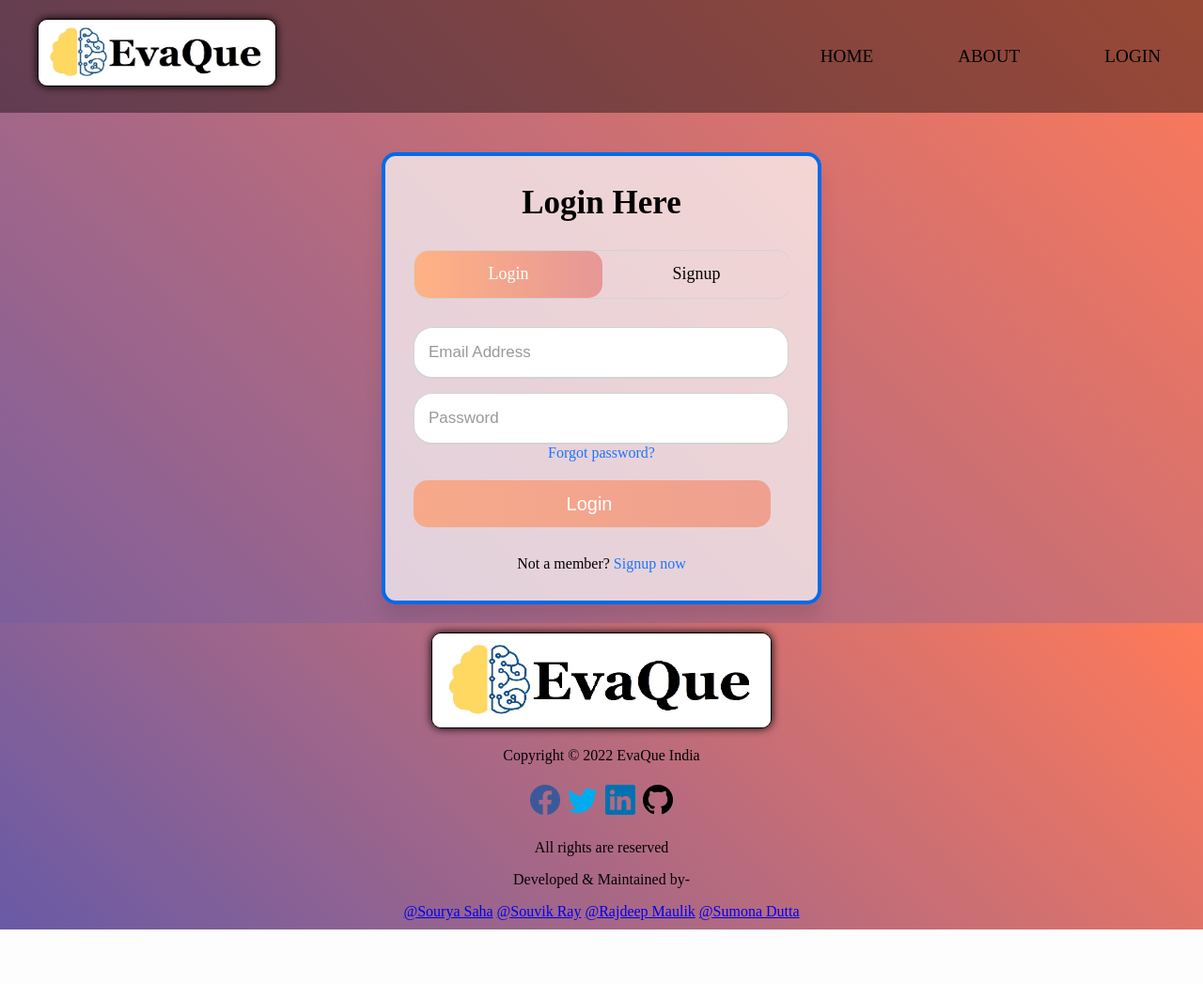
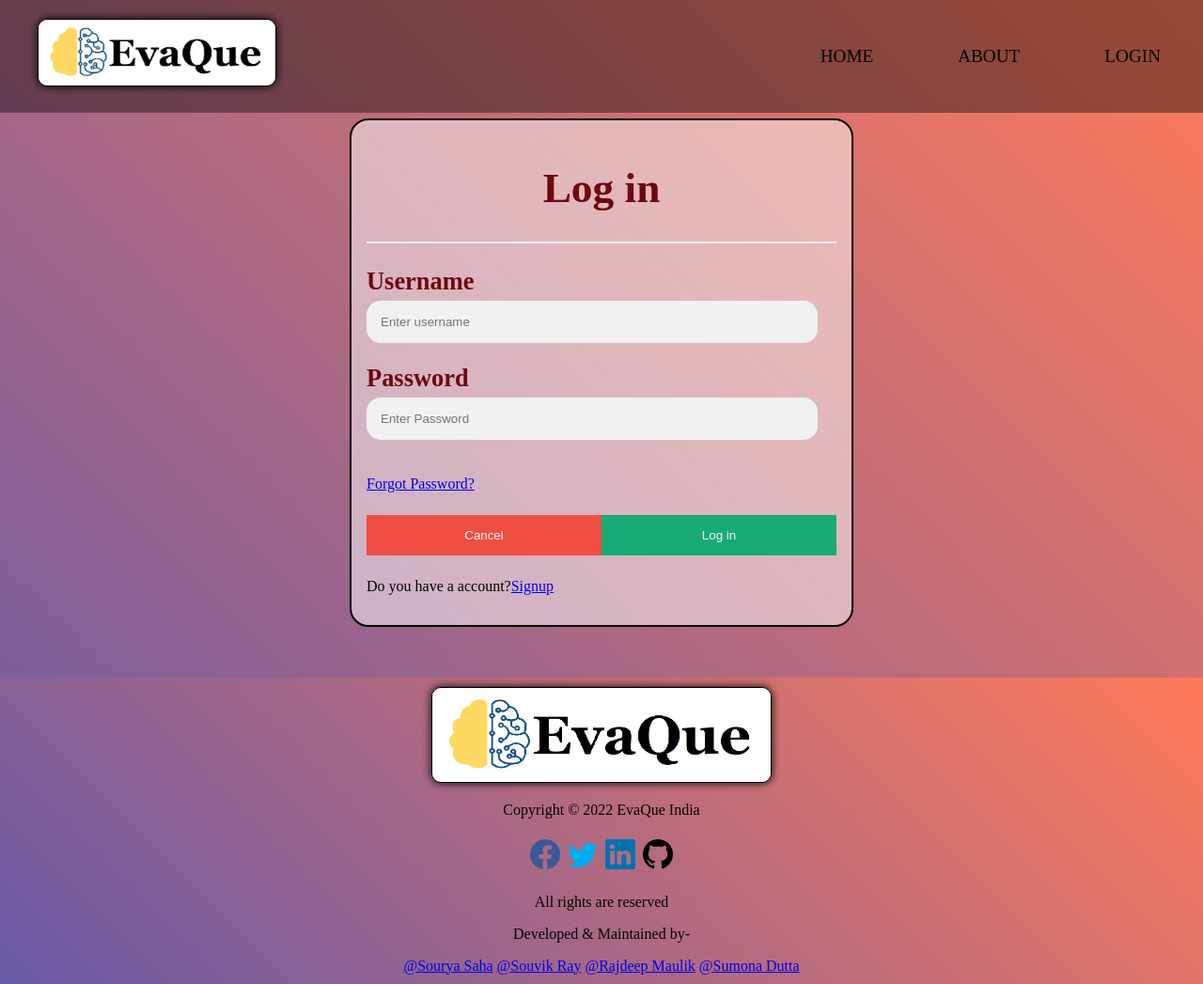
Before and after one commit to Rajdeep-1508/EvaQue, a Django app: page /login in a window 1280 px wide. Shown: the whole page at 94% size. Before the commit the page ends 989 px from the top, so only its background shows below. Run offline with Django 4.2, Linux system fonts and the light colour scheme.

Commit message:
Developed the Login Logout Page Without any Email Validation.. Later more to come

```diff
--- a/evaque/authentication/urls.py
+++ b/evaque/authentication/urls.py
@@ -5,5 +5,8 @@ from . import views
 urlpatterns = [
     path('',views.homePage,name="home"),
     path('about',views.about,name="about"),
-    path('login',views.login,name="login")
+    path('login',views.signin,name="login"),
+    path('signup',views.signup,name="signup"),
+    path("logout",views.signout,name="logout"),
+    path("beginner-form",views.begForm,name="begform")
 ]
--- a/evaque/authentication/views.py
+++ b/evaque/authentication/views.py
@@ -1,8 +1,8 @@
-from django.shortcuts import render
+from django.shortcuts import redirect, render
 from django.http import HttpResponse
 from django.contrib.auth.models import User
 from django.contrib import messages
-from django.contrib.auth import authenticate,login,logout
+from django.contrib.auth import authenticate, login, logout
 
 
 # Create your views here.
@@ -15,6 +15,50 @@ def about(request):
     data = {'page':"About"}
     return render(request,"authentication/about.html",data)
 
-def login(request):
+def signin(request):
     data = {'page':"Login"}
+    if request.method == "POST":
+        username = request.POST['username']
+        #emailid = request.POST['email']
+        pass1 = request.POST['pass1']
+
+        user = authenticate(username=username,password=pass1)
+
+        if user is not None:
+            login(request,user)
+            fname = user.first_name
+            return render(request,"authentication/index.html",{'fname':fname})
+
+        else:
+            messages.error(request,"Bad Credentials")
+            return redirect('home')
+
+
     return render(request,"authentication/login.html",data)
+
+def signup(request):
+    data = {'page':"SignUp"}
+    if request.method == "POST":
+        username = request.POST['username']
+        firstname = request.POST['firstname']
+        emailid = request.POST['email']
+        pass1 = request.POST['pass1']
+        pass2 = request.POST['pass2']
+
+        myuser = User.objects.create_user(username,emailid,pass1)
+        myuser.first_name = firstname
+
+        myuser.save()
+
+        messages.success(request,"Your account has been successfully Created")
+        return redirect('login')
+
+    return render(request,"authentication/signup.html",data)
+
+def signout(request):
+    logout(request)
+    messages.success(request,"Logged Out Successfully")
+    return redirect('home')
+
+def begForm(request):
+    return render(request,"authentication/form.html")
--- a/evaque/static/style.css
+++ b/evaque/static/style.css
@@ -12,7 +12,7 @@ body {
   --text-color: #fff;
   --text-color-inverse: #000;
   --y-offset: 100%;
-    background-color: rgba(0,0,0,0.4);
+  background-color: rgba(0, 0, 0, 0.4);
   position: fixed;
   width: 100%;
   height: 120px;
@@ -23,6 +23,7 @@ body {
   transition: all 150ms ease;
   overflow: hidden;
 }
+
 nav::after {
   content: "";
   position: absolute;
@@ -35,15 +36,19 @@ body {
   transition: transform 150ms ease;
   z-index: 2;
 }
+
 nav #logo {
   width: 20%;
   padding: 0 40px;
   align-items: center;
 }
-  nav #logo a{
+
+nav #logo a {
   text-decoration: none;
 }
-  nav #logo img,#logo_footer {
+
+nav #logo img,
+#logo_footer {
   border-radius: 10px;
   box-shadow: 0px 0px 10px black;
   border: 1px solid black;
@@ -57,13 +62,15 @@ nav #navigations {
   z-index: 5;
 }
 
-  nav #navigations li a{
+nav #navigations li a {
   text-decoration: none;
   color: black;
 }
-  nav #navigations li a:hover{
+
+nav #navigations li a:hover {
   color: white;
 }
+
 nav #navigations li {
   /* border: 2px solid white; */
   --margin: 40px;
@@ -77,6 +84,7 @@ nav #navigations {
   transition: all 150ms ease;
   cursor: pointer;
 }
+
 nav ul li::after {
   content: "";
   position: absolute;
@@ -90,6 +98,7 @@ nav #navigations {
   transform: scaleX(0);
   transition: transform 350ms ease;
 }
+
 nav ul li:hover::after {
   transform-origin: left;
   transform: scaleX(1);
@@ -106,6 +115,7 @@ nav #navigations {
   width: 100%;
   height: 100%;
 }
+
 section#_1 {
   /* background-size: cover; */
   justify-content: center;
@@ -116,6 +126,7 @@ nav #navigations {
   letter-spacing: 4px;
   padding-top: 150px;
 }
+
 section#_1:after {
   content: "";
   /* position: absolute; */
@@ -125,28 +136,34 @@ nav #navigations {
   bottom: 0;
   background: rgba(0, 0, 0, 0.5);
 }
+
 section#_2 {
   background: #303030;
 }
-  section#_1 a{
+
+section#_1 a {
   text-decoration: none;
 }
+
 @media only screen and (max-width: 900px) {
   nav ul li {
     --margin: 20px;
   }
 }
+
 @media only screen and (max-width: 600px) {
   nav ul li {
     --margin: 10px;
   }
 }
+
 @media only screen and (max-width: 520px) {
   nav ul li {
     opacity: 0;
   }
 }
-  .levels{
+
+.levels {
   border: 3px solid white;
   border-radius: 10px;
   background-color: wheat;
@@ -159,17 +176,20 @@ nav #navigations {
   text-align: center;
   box-shadow: inset 0px 0px 10px black;
 }
-.levels h1{
+
+.levels h1 {
   margin-top: 35px;
 }
-footer{
+
+footer {
   text-align: center;
   background-image: linear-gradient(45deg, rgb(104, 90, 166), rgb(255, 122, 89));
   box-shadow: 2px black;
-  text-shadow:10 px black;
+  text-shadow: 10 px black;
   padding: 10px;
 }
-#aboutUs{
+
+#aboutUs {
   font-family: 'Courier New', Courier, monospace;
   letter-spacing: normal;
   text-transform: none;
@@ -179,7 +199,8 @@ footer{
   box-shadow: 0px 0px 15px black;
   border-radius: 15px;
 }
-.about_inside{
+
+.about_inside {
   background-color: white;
   margin: 20px;
   padding: 10px;
@@ -187,30 +208,38 @@ footer{
   border-radius: 15px;
   font-family: 'Trebuchet MS', sans-serif;
 }
-.about_inside h1{
+
+.about_inside h1 {
   color: darkred;
 }
-.about_inside p, h3{
+
+.about_inside p,
+h3 {
   margin-left: 13px;
   color: maroon;
 }
-.about_inside li{
+
+.about_inside li {
   margin: 10px;
   margin-left: 30px;
 
 }
-.about_inside h2{
+
+.about_inside h2 {
   margin-left: 13px;
   color: maroon;
 }
-.about_inside h2 a{
+
+.about_inside h2 a {
   color: black;
   text-decoration: none;
 }
-footer h1 a{
+
+footer h1 a {
   color: black;
 }
-.wrapper{
+
+.wrapper {
   margin: auto;
   margin-bottom: 20px;
   overflow: hidden;
@@ -218,22 +247,25 @@ footer h1 a{
   background: rgba(255, 255, 255, 0.7);
   padding: 30px;
   border-radius: 15px;
-  box-shadow: 0px 15px 20px rgba(0,0,0,0.1);
+  box-shadow: 0px 15px 20px rgba(0, 0, 0, 0.1);
   border: 4px solid rgb(0, 106, 235);
   text-align: center;
 }
-.wrapper .title-text{
+
+.wrapper .title-text {
   display: flex;
   width: 200%;
 }
-.wrapper .title{
+
+.wrapper .title {
   width: 50%;
   font-size: 35px;
   font-weight: 600;
   text-align: center;
-  transition: all 0.6s cubic-bezier(0.68,-0.55,0.265,1.55);
+  transition: all 0.6s cubic-bezier(0.68, -0.55, 0.265, 1.55);
 }
-.wrapper .slide-controls{
+
+.wrapper .slide-controls {
   position: relative;
   display: flex;
   height: 50px;
@@ -244,7 +276,8 @@ footer h1 a{
   border: 1px solid lightgrey;
   border-radius: 15px;
 }
-.slide-controls .slide{
+
+.slide-controls .slide {
   height: 100%;
   width: 100%;
   color: #ffffff;
@@ -256,58 +289,71 @@ footer h1 a{
   z-index: 1;
   transition: all 0.6s ease;
 }
-.slide-controls label.signup{
+
+.slide-controls label.signup {
   color: #000;
 }
-.slide-controls .slider-tab{
+
+.slide-controls .slider-tab {
   position: absolute;
   height: 100%;
   width: 50%;
   left: 0;
   z-index: 0;
   border-radius: 15px;
-  background: -webkit-linear-gradient(left,#ffb284, #e79796);
-  transition: all 0.6s cubic-bezier(0.68,-0.55,0.265,1.55);
+  background: -webkit-linear-gradient(left, #ffb284, #e79796);
+  transition: all 0.6s cubic-bezier(0.68, -0.55, 0.265, 1.55);
 }
-input[type="radio"]{
+
+input[type="radio"] {
   display: none;
 }
-#signup:checked ~ .slider-tab{
+
+#signup:checked~.slider-tab {
   left: 50%;
 }
-#signup:checked ~ label.signup{
+
+#signup:checked~label.signup {
   color: #fff;
   cursor: default;
   user-select: none;
 }
-#signup:checked ~ label.login{
+
+#signup:checked~label.login {
   color: #000;
 }
-#login:checked ~ label.signup{
+
+#login:checked~label.signup {
   color: #000;
 }
-#login:checked ~ label.login{
+
+#login:checked~label.login {
   cursor: default;
   user-select: none;
 }
-.wrapper .form-container{
+
+.wrapper .form-container {
   width: 100%;
   overflow: hidden;
 }
-.form-container .form-inner{
+
+.form-container .form-inner {
   display: flex;
   width: 200%;
 }
-.form-container .form-inner form{
+
+.form-container .form-inner form {
   width: 50%;
-  transition: all 0.6s cubic-bezier(0.68,-0.55,0.265,1.55);
+  transition: all 0.6s cubic-bezier(0.68, -0.55, 0.265, 1.55);
 }
-.form-inner form .field{
+
+.form-inner form .field {
   height: 50px;
   width: 95%;
   margin-top: 20px;
 }
-.form-inner form .field input{
+
+.form-inner form .field input {
   height: 100%;
   width: 100%;
   outline: none;
@@ -318,53 +364,65 @@ input[type="radio"]{
   font-size: 17px;
   transition: all 0.3s ease;
 }
-.form-inner form .field input:focus{
+
+.form-inner form .field input:focus {
   border-color: #1a75ff;
   /* box-shadow: inset 0 0 3px #fb6aae; */
 }
-.form-inner form .field input::placeholder{
+
+.form-inner form .field input::placeholder {
   color: #999;
   transition: all 0.3s ease;
 }
-form .field input:focus::placeholder{
+
+form .field input:focus::placeholder {
   color: #1a75ff;
 }
-.form-inner form .pass-link{
+
+.form-inner form .pass-link {
   margin-top: 5px;
 }
-.form-inner form .signup-link{
+
+.form-inner form .signup-link {
   text-align: center;
   margin-top: 30px;
 }
+
 .form-inner form .pass-link a,
-.form-inner form .signup-link a{
+.form-inner form .signup-link a {
   color: #1a75ff;
   text-decoration: none;
 }
+
 .form-inner form .pass-link a:hover,
-.form-inner form .signup-link a:hover{
+.form-inner form .signup-link a:hover {
   text-decoration: underline;
 }
-form .btn{
+
+form .btn {
   height: 50px;
   width: 100%;
   border-radius: 15px;
   position: relative;
   overflow: hidden;
 }
-form .btn .btn-layer{
+
+form .btn .btn-layer {
   height: 100%;
   width: 300%;
   position: absolute;
   left: -100%;
-  background: -webkit-linear-gradient(left,#ffb284, #e79796);
+  background: -webkit-linear-gradient(left, #ffb284, #e79796);
   border-radius: 15px;
-  transition: all 0.4s ease;;
+  transition: all 0.4s ease;
+  ;
 }
-form .btn:hover .btn-layer{
+
+form .btn:hover .btn-layer {
   left: 0;
 }
-form .btn input[type="submit"]{
+
+form .btn input[type="submit"] {
   height: 100%;
   width: 100%;
   z-index: 1;
@@ -378,3 +436,97 @@ form .btn input[type="submit"]{
   font-weight: 500;
   cursor: pointer;
 }
+
+#Loginh1,
+#signuph1 {
+  color: #6d0810;
+  font-size: 1.2cm;
+}
+
+input[type=text],
+input[type=password] {
+  width: 450px;
+  border-radius: 15px;
+  padding: 15px;
+  margin: 5px 0 22px 0;
+  display: inline-block;
+  border: none;
+  background: #f1f1f1;
+}
+
+input[type=text]:focus,
+input[type=password]:focus {
+  background-color: #ddd;
+  outline: none;
+
+}
+
+.clearfix::after {
+  content: "";
+  clear: both;
+  display: table;
+}
+
+/* Change styles for cancel button and Login button on extra small screens */
+@media screen and (max-width: 300px) {
+
+  .cancelbtn,
+  .Loginbtn {
+    width: 100%;
+  }
+}
+
+@media screen and (max-width: 300px) {
+
+  .cancelbtn,
+  .signupbtn {
+    width: 100%;
+  }
+}
+
+.cancelbtn,
+.signupbtn {
+  float: left;
+  width: 50%;
+}
+
+.cancelbtn,
+.Loginbtn {
+  float: left;
+  width: 50%;
+}
+
+.cancelbtn {
+  padding: 14px 20px;
+  background-color: #f44336;
+}
+
+.container {
+  padding: 16px;
+  width:500px;
+  margin: auto;
+  background-color: rgba(255, 255, 255, 0.5);
+  border: 2px solid black;
+  border-radius: 20px;
+}
+button:hover {
+  opacity: 1;
+}
+#hrline {
+  border: 1px solid #f1f1f1;
+  margin-bottom: 25px;
+}
+button {
+  background-color: #04AA6D;
+  color: white;
+  padding: 14px 20px;
+  margin: 8px 0;
+  border: none;
+  cursor: pointer;
+  width: 100%;
+  opacity: 0.9;
+}
+label {
+  font-size: 0.7cm;
+  color: #6d0810;
+}
--- a/evaque/templates/authentication/header.html
+++ b/evaque/templates/authentication/header.html
@@ -21,6 +21,10 @@
             <ul id="navigations">
                 <li><a href="{% url 'home' %}">Home</a></li>
                 <li><a href="{% url 'about' %}">About</a></li>
-                <li><a href="{% url 'login' %}">login</a></li>
+                {% if user.is_authenticated %}
+                    <li><a href="{% url 'logout' %}">LogOut</a></li>
+                {% else %}
+                    <li><a href="{% url 'login' %}">login</a></li>
+                {% endif %}
             </ul>
     </nav>
--- a/evaque/templates/authentication/login.html
+++ b/evaque/templates/authentication/login.html
@@ -1,7 +1,5 @@
 {% include "authentication/header.html" %}
 
-<!-- main elements -->
-    <div>
     <br>
     <br>
     <br>
@@ -9,75 +7,33 @@
     <br>
     <br>
     <br>
+    <!-- main Element -->
+    <form action="/login" method="post">
+        {% csrf_token %}
+        <div class="container">
+            <h1 id="Loginh1" align="center">Log in</h1>
+            <hr id="hrline">
+            <label for="username"><b>Username</b></label>
+            <input type="text" placeholder="Enter username" name="username" required>
+            <!--
+            <label for="email"><b>Email</b></label>
+            <input type="text" placeholder="Enter Email" name="email" required>-->
+
+            <label for="psw"><b>Password</b></label>
+            <input type="password" placeholder="Enter Password" name="pass1" required>
+            <p><a href="#">Forgot Password?</a></p>
+
+            <div class="clearfix">
+                <a href="{% url 'home' %}"><button type="button" class="cancelbtn">Cancel</button></a>
+                <button type="submit" class="Loginbtn">Log in</button>
+            </div>
+            <p>Do you have a account?<a href="{% url 'signup' %}">Signup</a></p>
+        </div>
+
+    </form>
     <br>
     <br>
-        <div class="wrapper">
-            <div class="title-text">
-          <div class="title login">Login Here</div>
-          <div class="title signup">Signup Now !</div>
-        </div>
-        <div class="form-container">
-          <div class="slide-controls">
-            <input type="radio" name="slide" id="login" checked>
-            <input type="radio" name="slide" id="signup">
-            <label for="login" class="slide login">Login</label>
-            <label for="signup" class="slide signup">Signup</label>
-            <div class="slider-tab"></div>
-        </div>
-        <div class="form-inner">
-            <form action="#" class="login">
-                <div class="field">
-                    <input type="text" placeholder="Email Address" required>
-                </div>
-                <div class="field">
-                    <input type="password" placeholder="Password" required>
-                </div>
-                <div class="pass-link"><a href="#">Forgot password?</a></div>
-              <div class="field btn">
-                <div class="btn-layer"></div>
-                <input type="submit" value="Login">
-              </div>
-              <div class="signup-link">Not a member? <a href="">Signup now</a></div>
-            </form>
-            <form action="#" class="signup">
-                <div class="field">
-                    <input type="text" placeholder="Email Address" required>
-                </div>
-              <div class="field">
-                <input type="password" placeholder="Password" required>
-            </div>
-            <div class="field">
-                <input type="password" placeholder="Confirm password" required>
-              </div>
-              <div class="field btn">
-                  <div class="btn-layer"></div>
-                  <input type="submit" value="Signup">
-                </div>
-            </form>
-          </div>
-        </div>
-    </div>
-    </div>
-    <script>
-        const loginText = document.querySelector(".title-text .login");
-          const loginForm = document.querySelector("form.login");
-          const loginBtn = document.querySelector("label.login");
-          const signupBtn = document.querySelector("label.signup");
-          const signupLink = document.querySelector("form .signup-link a");
-          signupBtn.onclick = (()=>{
-            loginForm.style.marginLeft = "-50.5%";
-            loginText.style.marginLeft = "-50%";
-          });
-          loginBtn.onclick = (()=>{
-            loginForm.style.marginLeft = "0%";
-            loginText.style.marginLeft = "0%";
-          });
-          signupLink.onclick = (()=>{
-            signupBtn.click();
-            return false;
-          });
-
-    </script>
+    <br>
 
     <!-- footer elements -->
     {% include "authentication/footer.html" %}
```
Also changed, not shown: evaque/templates/authentication/index.html (+36 -4 lines), evaque/templates/authentication/signup.html (added, +45 -0 lines), evaque/db.sqlite3. Lines whose indentation alone changed are shown as unchanged.
